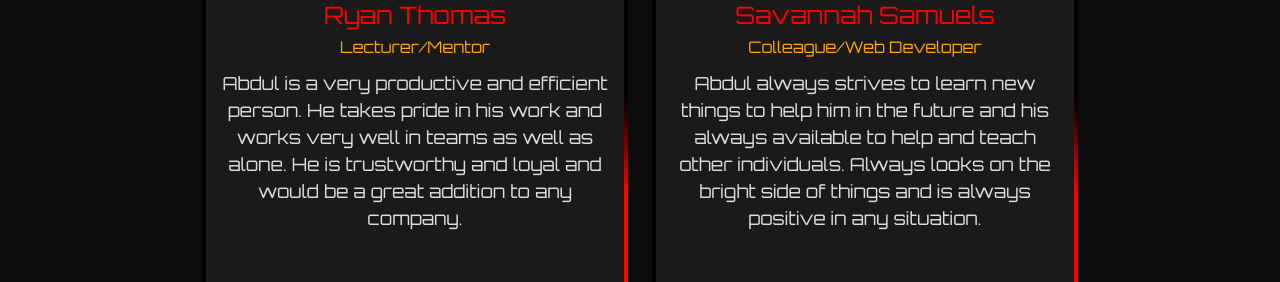
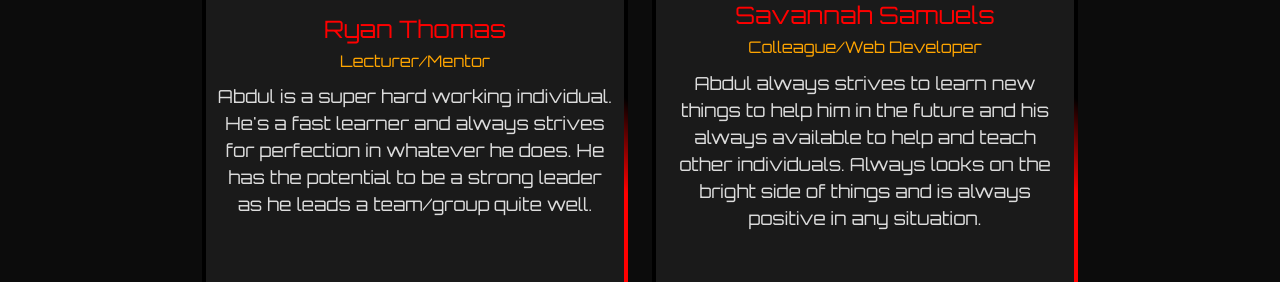
Before and after one commit to AbdulAbrahams/VuePortfolio, a Vue app: page /#/testimonials in a window 1280 px wide. Shown: the part 445-727 px from the top of the page. Built offline with nearby package versions, Linux system fonts and the light colour scheme; a web font is replaced by a local one.

Commit message:
Update Card.vue

```diff
--- a/src/components/Card.vue
+++ b/src/components/Card.vue
@@ -29,7 +29,7 @@
                 people:[
                     {
                         name: "Ryan Thomas",
-                        testimonials: "Abdul is a very productive and efficient person. He takes pride in his work and works very well in teams as well as alone. He is trustworthy and loyal and would be a great addition to any company.",
+                        testimonials: "Abdul is a super hard working individual. He's a fast learner and always strives for perfection in whatever he does. He has the potential to be a strong leader as he leads a team/group quite well.",
                         image: "https://i.postimg.cc/PNGbb03B/image.jpg",
                         role: "Lecturer/Mentor",
                     },
```
